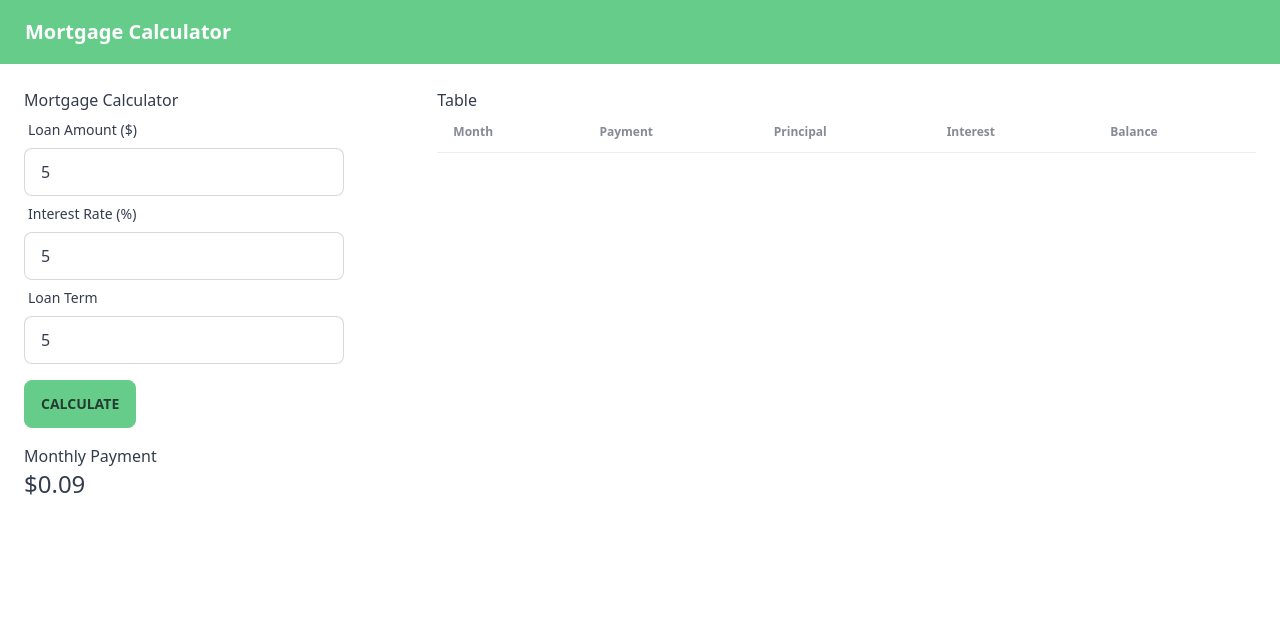
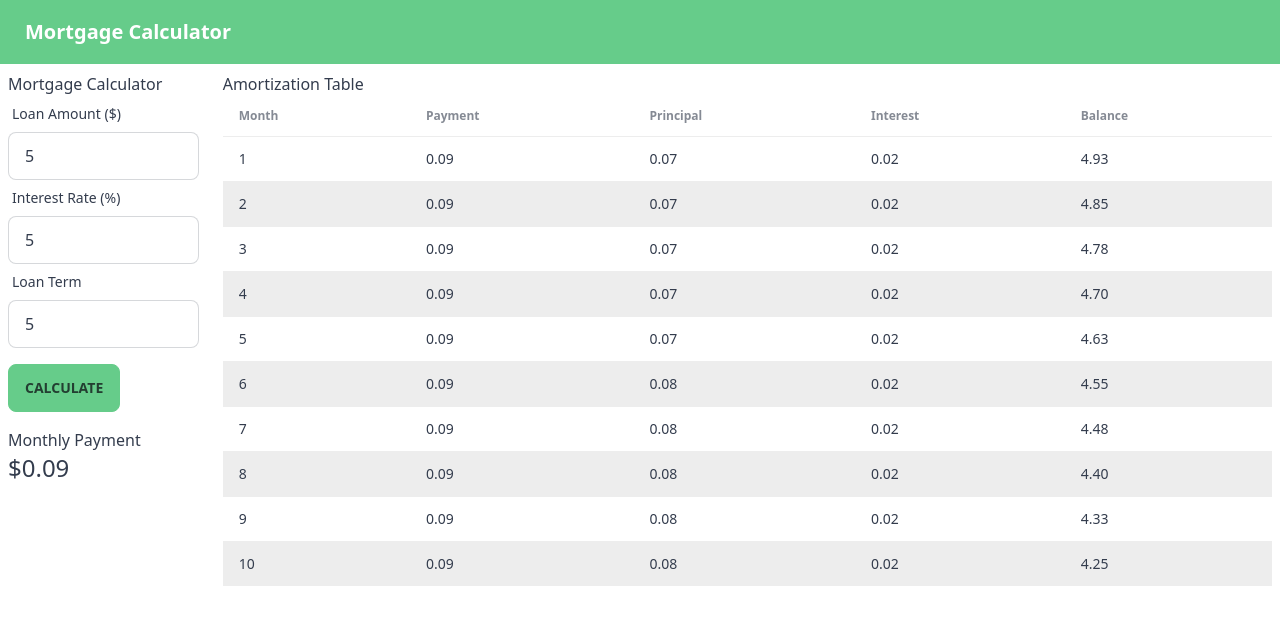
Before and after one commit to vkumar04/mortgage-calculator, a React (Vite) app: page / in a window 1280 px wide. Both pictures are taken after typing "5", "5", "5" into the empty fields and a click on the button "CALCULATE". Shown: the top 624 px of the page. Built offline with nearby package versions, Linux system fonts and the light colour scheme.

Commit message:
data now displays on the table

```diff
--- a/src/App.tsx
+++ b/src/App.tsx
@@ -12,11 +12,11 @@ function App() {
   return (
     <>
       <Navigation title="Mortgage Calculator" />
-      <div className="grid grid-cols-6 gap-2 p-6">
-        <div className="col-span-2">
+      <div className="grid grid-cols-6 gap-6 p-2">
+        <div className="col-span-1">
           <CalculatorForm setAmortizationData={setAmortizationData} />
         </div>
-        <div className="col-span-4">
+        <div className="col-span-5">
           <DataTable amortizationData={amortizationData} />
         </div>
       </div>
--- a/src/components/dataTable/DataTable.tsx
+++ b/src/components/dataTable/DataTable.tsx
@@ -1,4 +1,10 @@
-import { flexRender, useReactTable } from "@tanstack/react-table";
+import {
+  createColumnHelper,
+  flexRender,
+  getCoreRowModel,
+  getPaginationRowModel,
+  useReactTable,
+} from "@tanstack/react-table";
 import { useMemo } from "react";
 import { amortizationData } from "../../types";
 interface DataTableProps {
@@ -9,7 +15,6 @@ export const DataTable = ({ amortizationData }: DataTableProps) => {
   const tableData = useMemo(() => {
     return amortizationData.map((row) => {
       return {
-        ...row,
         month: row.month,
         payment: row.payment,
         principal: row.principal,
@@ -19,46 +24,51 @@ export const DataTable = ({ amortizationData }: DataTableProps) => {
     });
   }, [amortizationData]);
 
-  const columns = [
-    {
-      header: "Month",
-      accessor: "month",
-    },
-    {
-      header: "Payment",
-      accessor: "payment",
-    },
-    {
-      header: "Principal",
-      accessor: "principal",
-    },
-    {
-      header: "Interest",
-      accessor: "interest",
-    },
-    {
-      header: "Balance",
-      accessor: "balance",
-    },
-  ];
+  const columnHelper = createColumnHelper<amortizationData>();
 
-  const dataTable = useReactTable({
+  const columns = useMemo(
+    () => [
+      columnHelper.accessor("month", {
+        header: "Month",
+        cell: (info) => info.getValue(),
+      }),
+      columnHelper.accessor("payment", {
+        header: "Payment",
+        cell: (info) => info.getValue(),
+      }),
+      columnHelper.accessor("principal", {
+        header: "Principal",
+        cell: (info) => info.getValue(),
+      }),
+      columnHelper.accessor("interest", {
+        header: "Interest",
+        cell: (info) => info.getValue(),
+      }),
+      columnHelper.accessor("balance", {
+        header: "Balance",
+        cell: (info) => info.getValue(),
+      }),
+    ],
+    [columnHelper],
+  );
+
+  const table = useReactTable({
     columns,
     data: tableData,
+    getCoreRowModel: getCoreRowModel(),
+    getPaginationRowModel: getPaginationRowModel(),
   });
 
-  console.log(dataTable);
-
-  if (amortizationData.length === 0) {
+  if (tableData.length === 0) {
     return <div>Fill out the form to display table</div>;
   }
 
   return (
     <div>
-      <h1>Table</h1>
-      <table className="table w-full">
+      <h1>Amortization Table</h1>
+      <table className="table table-zebra">
         <thead>
-          {dataTable.getHeaderGroups().map((headerGroup) => (
+          {table.getHeaderGroups().map((headerGroup) => (
             <tr key={headerGroup.id}>
               {headerGroup.headers.map((header) => (
                 <th key={header.id}>
@@ -71,7 +81,17 @@ export const DataTable = ({ amortizationData }: DataTableProps) => {
             </tr>
           ))}
         </thead>
-        <tbody></tbody>
+        <tbody>
+          {table.getRowModel().rows.map((row) => (
+            <tr key={row.id}>
+              {row.getVisibleCells().map((cell) => (
+                <td key={cell.id}>
+                  {flexRender(cell.column.columnDef.cell, cell.getContext())}
+                </td>
+              ))}
+            </tr>
+          ))}
+        </tbody>
       </table>
     </div>
   );
```
